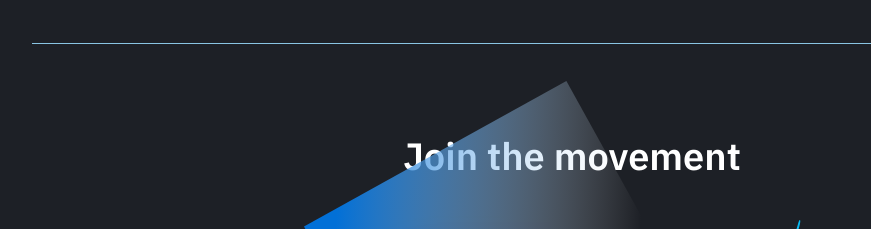
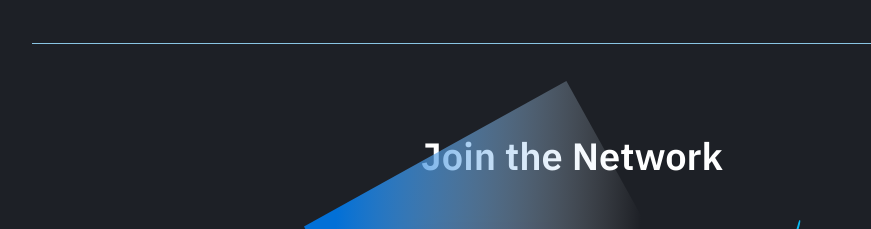
Before and after one commit to IPFS-FPS/website-retroshot, a website: page index.html in a window 1280 px wide. Shown: the part 1620-1849 px from the top of the page, without its empty margins (68-939 px from the left). Drawn offline with nearby package versions, Linux system fonts and the light colour scheme.

Commit message:
Update index.html

```diff
--- a/index.html
+++ b/index.html
@@ -208,7 +208,7 @@
 						<div class="pricing-inner section-inner">
 							<div class="pricing-header text-center">
 								<h2 class="section-title mt-0">
-                  Join the movement
+                  Join the Network
 								</h2>
 								<p class="section-paragraph mb-0">
 
```
